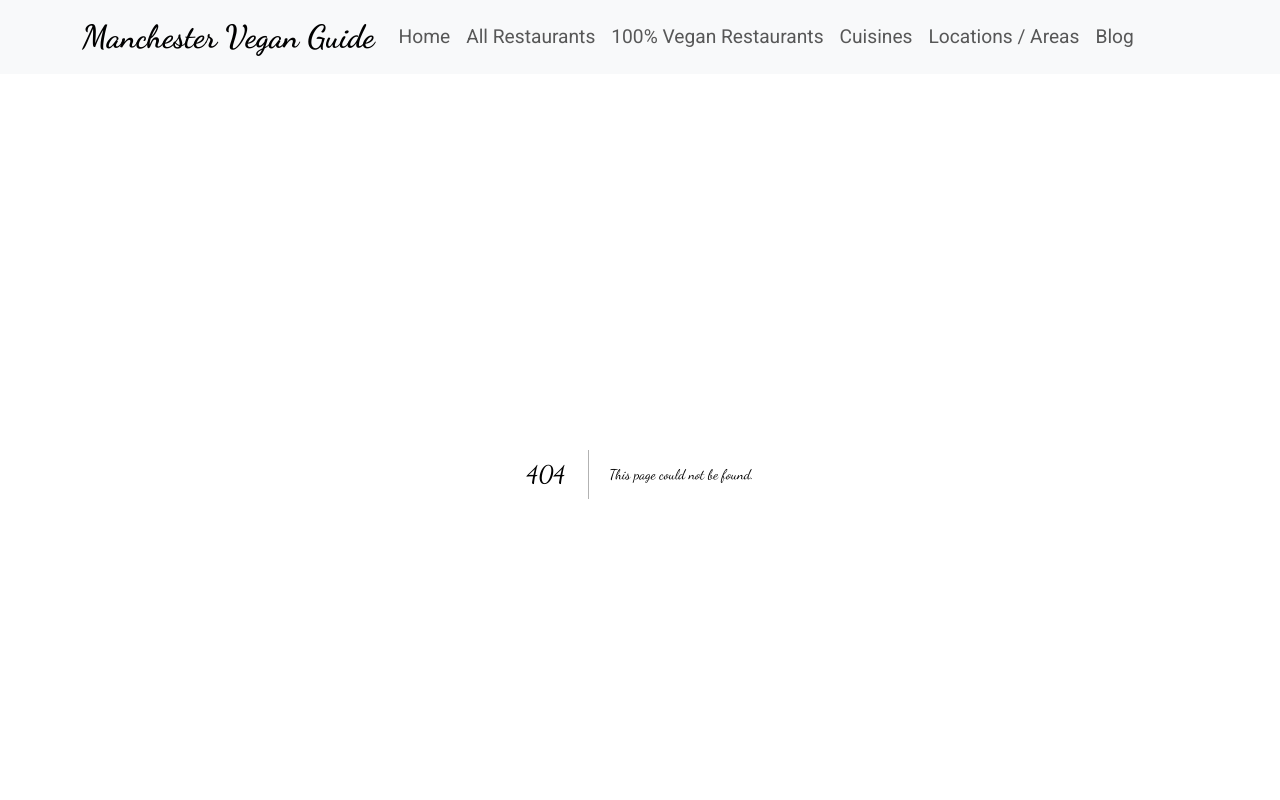
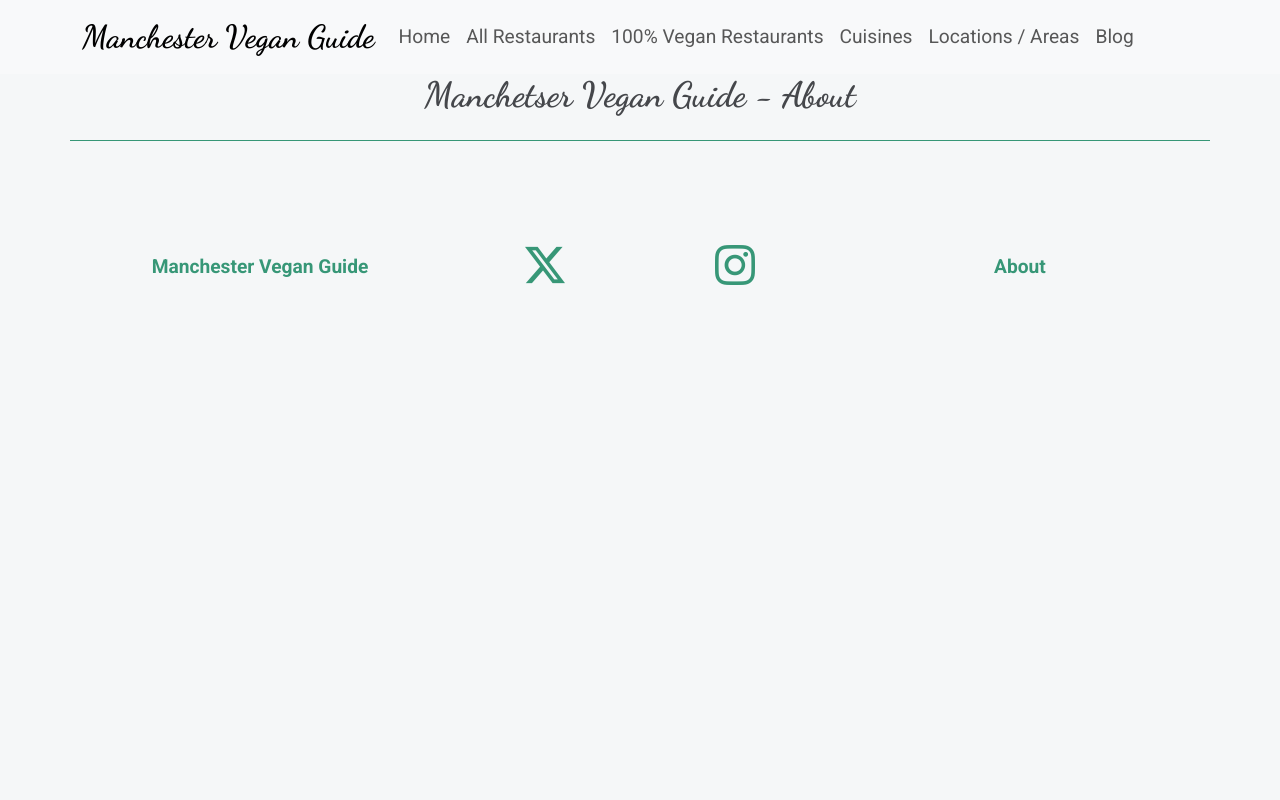
Before and after one commit to KyleMardell/manchester-vegan, a Next.js app: page /about in a window 1280 px wide. Before the commit this address had no page. Shown: the top 800 px of the page. Built offline with nearby package versions, Linux system fonts and the light colour scheme.

Commit message:
Add initial about page.

```diff
--- /dev/null
+++ b/app/about/page.js
@@ -0,0 +1,12 @@
+import React from "react";
+import { Col, Row } from "react-bootstrap";
+
+export default function About()  {
+    return (
+        <Row>
+            <Col className="text-center">
+                <h1>Manchetser Vegan Guide - About</h1>
+            </Col>
+        </Row>
+    );
+};
--- a/components/SiteFooter.js
+++ b/components/SiteFooter.js
@@ -39,7 +39,7 @@ const SiteFooter = () => {
                 </Col>
                 <Col
                     className={`text-center d-flex justify-content-center align-items-center py-5`}>
-                    <Link href="/" className={`${styles.FooterLink}`}>
+                    <Link href="/about" className={`${styles.FooterLink}`}>
                         About
                     </Link>
                 </Col>
```
Also changed, not shown: app/about/about.module.css (added).
